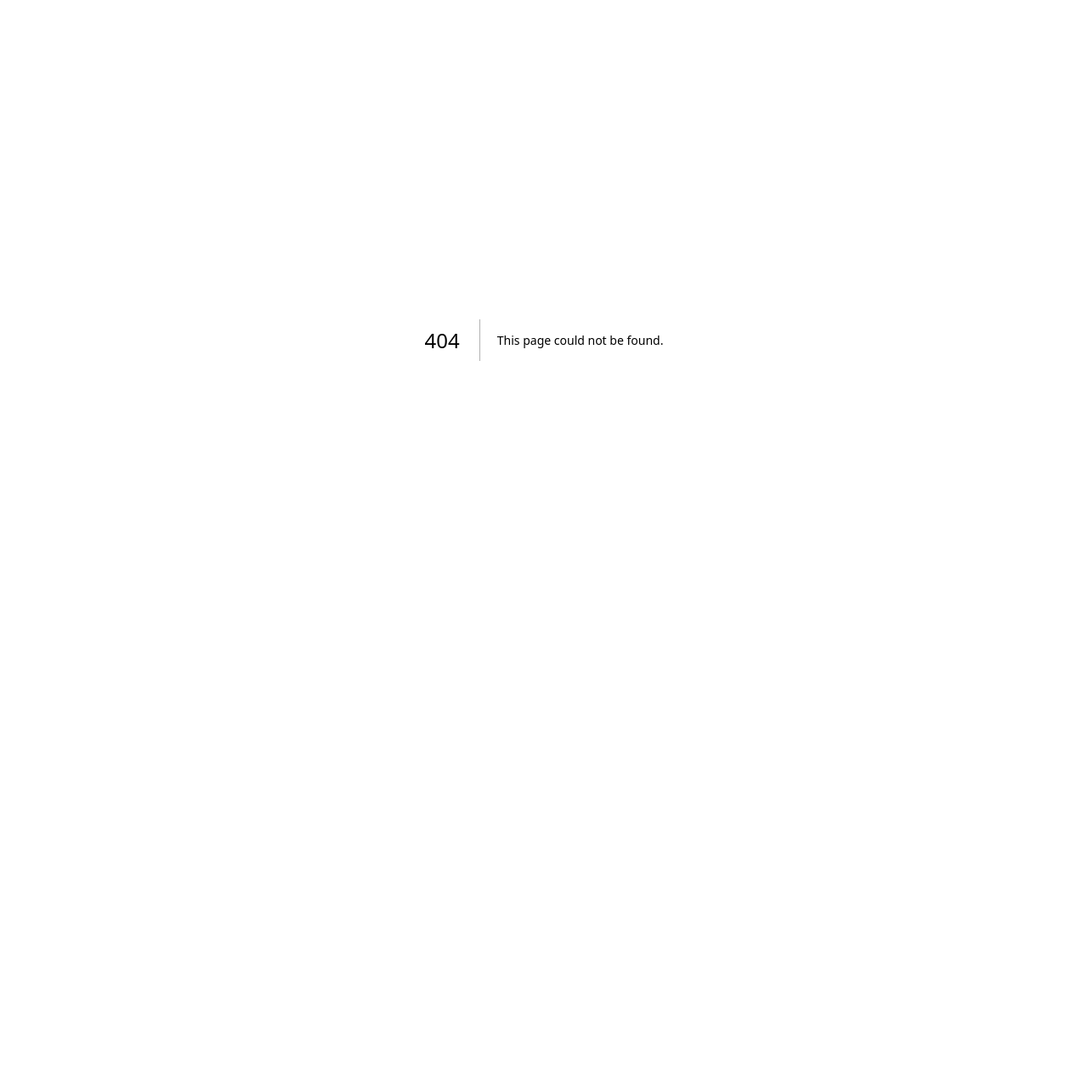
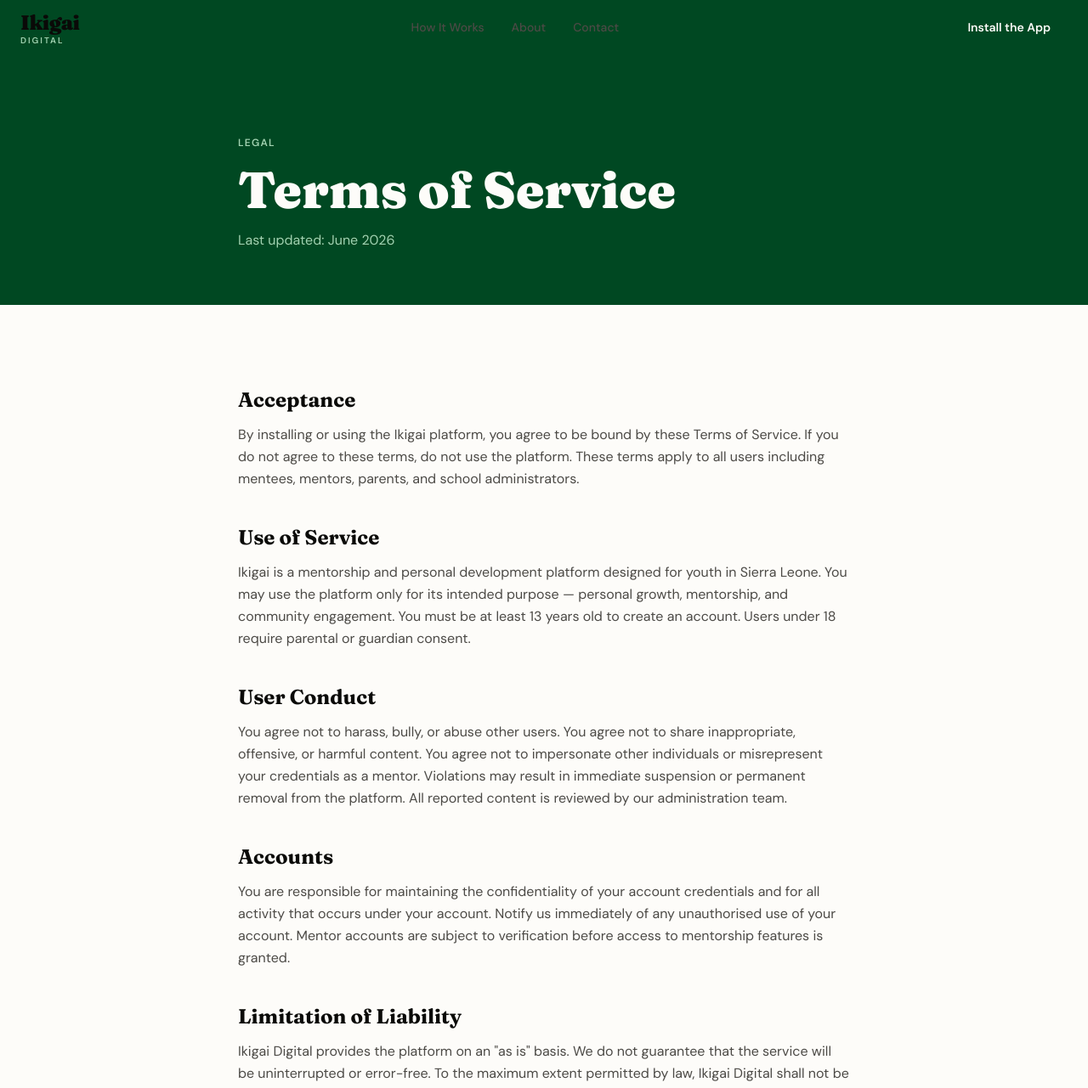
Before and after one commit to Walon-Foundation/ikigai, a Next.js app: page /terms in a window 1280 px wide. Before the commit this address had no page. Shown: the top 1281 px of the page at 85% size. Before the commit the page ends 800 px from the top, so only its background shows below. Built offline with nearby package versions, Linux system fonts and the light colour scheme; no server answers.

Commit message:
feat: add Privacy Policy and Terms of Service pages
Structured prose sections, green hero header, consistent marketing
layout. Placeholder content — real legal copy to be added before launch.

```diff
--- /dev/null
+++ b/app/(marketing)/privacy/page.tsx
@@ -0,0 +1,105 @@
+import { Footer } from "@/components/marketing/footer";
+import { Nav } from "@/components/marketing/nav";
+
+export default function PrivacyPage() {
+  return (
+    <div className="min-h-screen bg-background">
+      <Nav />
+      <main>
+        <section className="bg-primary pb-16 pt-40">
+          <div className="mx-auto max-w-3xl px-6">
+            <p className="mb-4 text-xs font-semibold uppercase tracking-widest text-primary-muted">
+              Legal
+            </p>
+            <h1 className="font-display text-5xl font-black leading-[1.05] text-primary-foreground sm:text-6xl">
+              Privacy Policy
+            </h1>
+            <p className="mt-4 text-primary-muted">Last updated: June 2026</p>
+          </div>
+        </section>
+
+        <section className="py-24">
+          <div className="mx-auto max-w-3xl px-6">
+            <div className="space-y-10 text-muted-foreground">
+              <div>
+                <h2 className="font-display mb-3 text-2xl font-bold text-foreground">
+                  What We Collect
+                </h2>
+                <p className="leading-relaxed">
+                  We collect information you provide when creating an account,
+                  completing the Ikigai assessment, communicating with mentors,
+                  or contacting us. This includes your name, email address, date
+                  of birth, location, and responses to the purpose and
+                  personality assessments. We also collect usage data such as
+                  pages visited, features used, and session duration to improve
+                  the platform.
+                </p>
+              </div>
+
+              <div>
+                <h2 className="font-display mb-3 text-2xl font-bold text-foreground">
+                  How We Use It
+                </h2>
+                <p className="leading-relaxed">
+                  We use your information to provide and improve the Ikigai
+                  platform, match you with suitable mentors, track your progress
+                  through the developmental roadmap, send you relevant
+                  notifications and updates, ensure the safety of all users
+                  through content moderation, and comply with our legal
+                  obligations. We do not sell your personal data to third
+                  parties.
+                </p>
+              </div>
+
+              <div>
+                <h2 className="font-display mb-3 text-2xl font-bold text-foreground">
+                  Data Storage
+                </h2>
+                <p className="leading-relaxed">
+                  Your data is stored securely using industry-standard
+                  encryption. We use trusted cloud infrastructure providers.
+                  Journal entries and personal assessments are stored in
+                  encrypted databases and are accessible only to you and, where
+                  you choose to share them, your assigned mentor. We retain your
+                  data for as long as your account is active or as required by
+                  law.
+                </p>
+              </div>
+
+              <div>
+                <h2 className="font-display mb-3 text-2xl font-bold text-foreground">
+                  Your Rights
+                </h2>
+                <p className="leading-relaxed">
+                  You have the right to access, correct, or delete your personal
+                  data at any time by contacting us or through your account
+                  settings. You may withdraw consent for non-essential data
+                  processing at any time. If you are under 18, a parent or
+                  guardian may exercise these rights on your behalf. To request
+                  data deletion or export, contact us at the address below.
+                </p>
+              </div>
+
+              <div>
+                <h2 className="font-display mb-3 text-2xl font-bold text-foreground">
+                  Contact
+                </h2>
+                <p className="leading-relaxed">
+                  For privacy-related questions or requests, contact us at{" "}
+                  <a
+                    href="mailto:hello@ikigai.app"
+                    className="text-primary underline-offset-2 hover:underline"
+                  >
+                    hello@ikigai.app
+                  </a>
+                  . We will respond within 30 days.
+                </p>
+              </div>
+            </div>
+          </div>
+        </section>
+      </main>
+      <Footer />
+    </div>
+  );
+}
--- /dev/null
+++ b/app/(marketing)/terms/page.tsx
@@ -0,0 +1,117 @@
+import { Footer } from "@/components/marketing/footer";
+import { Nav } from "@/components/marketing/nav";
+
+export default function TermsPage() {
+  return (
+    <div className="min-h-screen bg-background">
+      <Nav />
+      <main>
+        <section className="bg-primary pb-16 pt-40">
+          <div className="mx-auto max-w-3xl px-6">
+            <p className="mb-4 text-xs font-semibold uppercase tracking-widest text-primary-muted">
+              Legal
+            </p>
+            <h1 className="font-display text-5xl font-black leading-[1.05] text-primary-foreground sm:text-6xl">
+              Terms of Service
+            </h1>
+            <p className="mt-4 text-primary-muted">Last updated: June 2026</p>
+          </div>
+        </section>
+
+        <section className="py-24">
+          <div className="mx-auto max-w-3xl px-6">
+            <div className="space-y-10 text-muted-foreground">
+              <div>
+                <h2 className="font-display mb-3 text-2xl font-bold text-foreground">
+                  Acceptance
+                </h2>
+                <p className="leading-relaxed">
+                  By installing or using the Ikigai platform, you agree to be
+                  bound by these Terms of Service. If you do not agree to these
+                  terms, do not use the platform. These terms apply to all users
+                  including mentees, mentors, parents, and school
+                  administrators.
+                </p>
+              </div>
+
+              <div>
+                <h2 className="font-display mb-3 text-2xl font-bold text-foreground">
+                  Use of Service
+                </h2>
+                <p className="leading-relaxed">
+                  Ikigai is a mentorship and personal development platform
+                  designed for youth in Sierra Leone. You may use the platform
+                  only for its intended purpose — personal growth, mentorship,
+                  and community engagement. You must be at least 13 years old to
+                  create an account. Users under 18 require parental or guardian
+                  consent.
+                </p>
+              </div>
+
+              <div>
+                <h2 className="font-display mb-3 text-2xl font-bold text-foreground">
+                  User Conduct
+                </h2>
+                <p className="leading-relaxed">
+                  You agree not to harass, bully, or abuse other users. You
+                  agree not to share inappropriate, offensive, or harmful
+                  content. You agree not to impersonate other individuals or
+                  misrepresent your credentials as a mentor. Violations may
+                  result in immediate suspension or permanent removal from the
+                  platform. All reported content is reviewed by our
+                  administration team.
+                </p>
+              </div>
+
+              <div>
+                <h2 className="font-display mb-3 text-2xl font-bold text-foreground">
+                  Accounts
+                </h2>
+                <p className="leading-relaxed">
+                  You are responsible for maintaining the confidentiality of
+                  your account credentials and for all activity that occurs
+                  under your account. Notify us immediately of any unauthorised
+                  use of your account. Mentor accounts are subject to
+                  verification before access to mentorship features is granted.
+                </p>
+              </div>
+
+              <div>
+                <h2 className="font-display mb-3 text-2xl font-bold text-foreground">
+                  Limitation of Liability
+                </h2>
+                <p className="leading-relaxed">
+                  Ikigai Digital provides the platform on an "as is" basis. We
+                  do not guarantee that the service will be uninterrupted or
+                  error-free. To the maximum extent permitted by law, Ikigai
+                  Digital shall not be liable for any indirect, incidental, or
+                  consequential damages arising from your use of the platform.
+                </p>
+              </div>
+
+              <div>
+                <h2 className="font-display mb-3 text-2xl font-bold text-foreground">
+                  Governing Law
+                </h2>
+                <p className="leading-relaxed">
+                  These terms are governed by the laws of Sierra Leone. Any
+                  disputes arising from the use of Ikigai shall be subject to
+                  the jurisdiction of the courts of Sierra Leone. For questions
+                  about these terms, contact us at{" "}
+                  <a
+                    href="mailto:hello@ikigai.app"
+                    className="text-primary underline-offset-2 hover:underline"
+                  >
+                    hello@ikigai.app
+                  </a>
+                  .
+                </p>
+              </div>
+            </div>
+          </div>
+        </section>
+      </main>
+      <Footer />
+    </div>
+  );
+}
```
